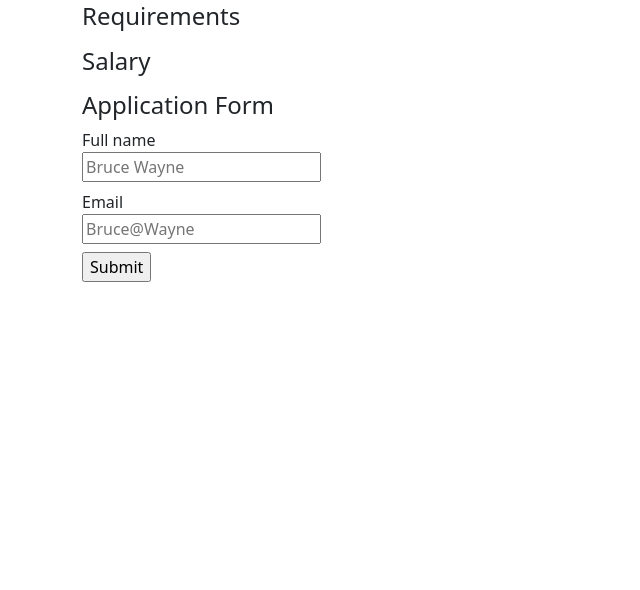
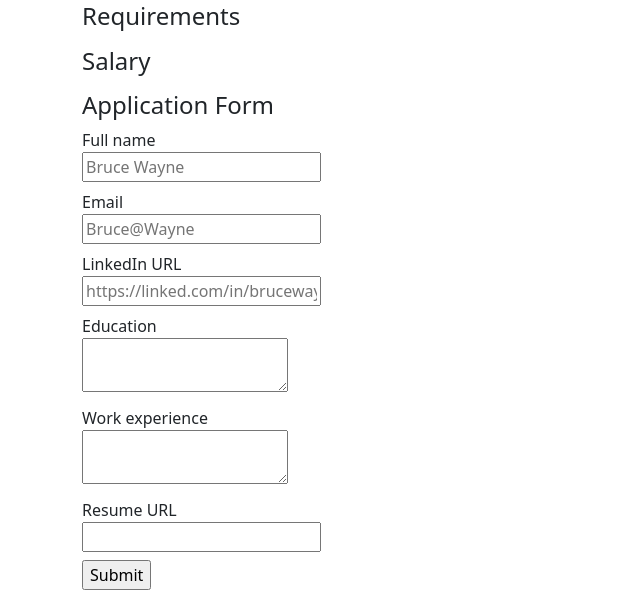
Before and after one commit to Roosvansambeek/thesis_application_tryout_v2, a Flask app: template templates/jobpage.html in a window 1280 px wide. Shown: the part 555-1145 px from the top of the page, without its empty margins (0-640 px from the left). Before the commit the page ends 837 px from the top, so only its background shows below. Run offline with Flask 3, Linux system fonts and the light colour scheme; the template is opened without the code that fills it, so the values that code supplies are empty.

Commit message:
fiiiiinaly sending to sql

```diff
--- a/app.py
+++ b/app.py
@@ -6,13 +6,10 @@ import json
 app = Flask(__name__)
 
 
-
-
 @app.route("/")
 def hello_world():
   jobs = load_jobs_from_db()
-  return  render_template('home.html',
-                          jobs=jobs)
+  return  render_template('home.html', jobs=jobs)
 
 
 @app.route("/api/jobs")
@@ -27,17 +24,17 @@ def show_job(id):
   if not job:
     return "Not Found", 404
 
-  return render_template('jobpage.html',
-                         job=job)
+  return render_template('jobpage.html',job=job)
 
 @app.route("/job/<id>/apply", methods=['post'])
 def apply_to_job(id):
-  data = request.form
-  job = load_job_from_db(id)
-  add_application_to_db(id, data)
-  return render_template('application_submitted.html',
-                        application=data,
-                        job=job)
+    data = request.form
+    job = load_job_from_db(id)  # Load the job associated with the given ID
+
+    # Add the application data to the database
+    add_application_to_db(id, data)
+
+    return render_template('application_submitted.html', job=job, application=data)
 
 
 
--- a/templates/application_form.html
+++ b/templates/application_form.html
@@ -1,15 +1,36 @@
 <h4> Application Form </h4>
 <form action="/job/{{job['id']}}/apply" method="post">
   <div class="mb-2">
-  <label> Full name </label> <br>
-  <input type ="text", name="full_name" placeholder="Bruce Wayne">
+    <label> Full name </label> <br>
+    <input type ="text", name="full_name" placeholder="Bruce Wayne">
   </div>
 
   <div class="mb-2">
-  <label> Email </label> <br>
-  <input type ="text", name="email" placeholder="Bruce@Wayne">
+    <label> Email </label> <br>
+    <input type ="text", name="email" placeholder="Bruce@Wayne">
+  </div>
+
+  <div class="mb-2">
+    <label> LinkedIn URL </label> <br>
+    <input type ="text", name="linkedin_url" placeholder="https://linked.com/in/brucewayne">
+  </div>
+
+  <div class="mb-2">
+    <label> Education </label><br>
+    <textarea name='education'></textarea>
   </div>
 
 
-  <input type="submit" name="submit">
+  <div class="mb-2">
+    <label> Work experience </label><br>
+    <textarea name='work_experience'></textarea>
+  </div>
+
+  <div class="mb-2">
+    <label> Resume URL </label><br>
+    <input type="text" name="resume_url">
+  </div>
+
+
+  <input type="submit">
 </form>
```
Also changed, not shown: database.py (+11 -8 lines), templates/application_submitted.html (+15 -1 lines).
